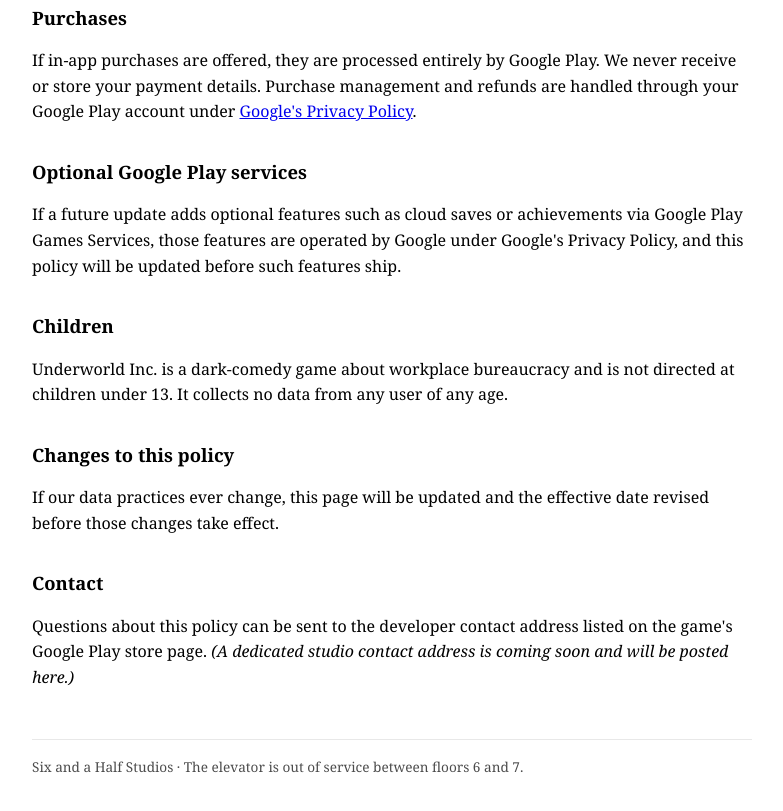
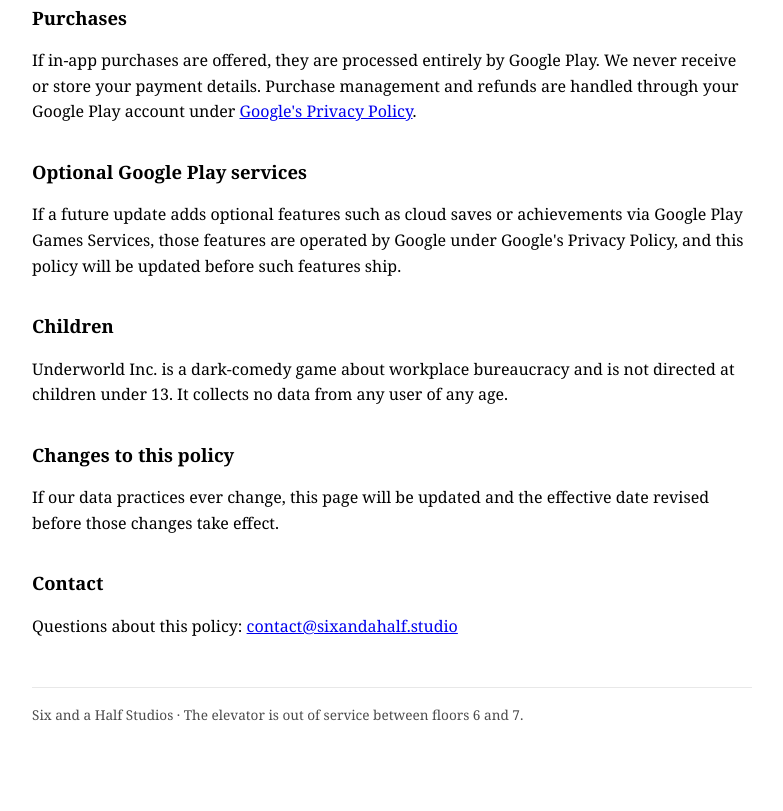
Before and after one commit to SimmerV/sixandahalf-legal, a plain HTML site: page privacy/index.html in a window 1280 px wide. Shown: the part 690-1501 px from the top of the page, without its empty margins (248-1031 px from the left). After the commit the page ends 1480 px from the top, so only its background shows below. Drawn offline with Linux system fonts and the light colour scheme.

Commit message:
Add studio contact address to privacy policy

```diff
--- a/privacy/index.html
+++ b/privacy/index.html
@@ -58,9 +58,7 @@ directed at children under 13. It collects no data from any user of any age.</p>
 effective date revised before those changes take effect.</p>
 
 <h2>Contact</h2>
-<p>Questions about this policy can be sent to the developer contact address
-listed on the game's Google Play store page. <em>(A dedicated studio contact
-address is coming soon and will be posted here.)</em></p>
+<p>Questions about this policy: <a href="mailto:contact@sixandahalf.studio">contact@sixandahalf.studio</a></p>
 
 <footer>
   Six and a Half Studios · The elevator is out of service between floors 6 and 7.
```
